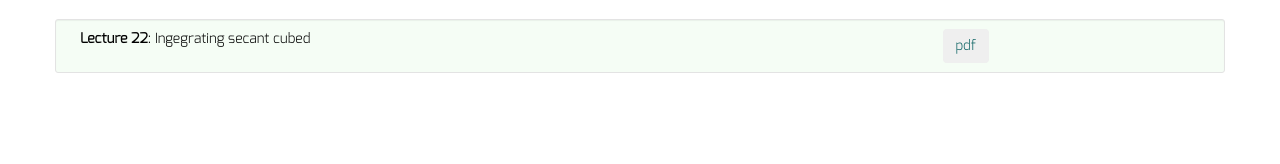
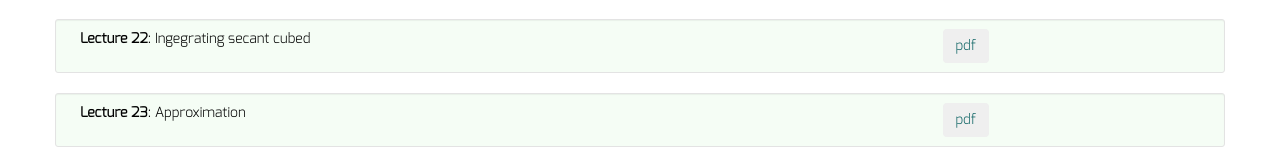
Before and after one commit to dkrashen/calc1, a Jekyll site: the page built from lectures/index.html, in a window 1280 px wide. Shown: the part 1817-1981 px from the top of the page. Built offline with Jekyll 4.4.1, drawn with Linux system fonts in a browser that asks for light colours; before the commit the page ends 1910 px from its top, so only the background shows below that.

Commit message:
add lecture 23, pdf and yml

```diff
--- a/_data/lectures.yml
+++ b/_data/lectures.yml
@@ -64,3 +64,6 @@
 - title: "Lecture 22"
   filename: "lecture22.pdf"
   description: "Ingegrating secant cubed"
+- title: "Lecture 23"
+  filename: "lecture23.pdf"
+  description: "Approximation"
```
Also changed, not shown: 1 other file.
